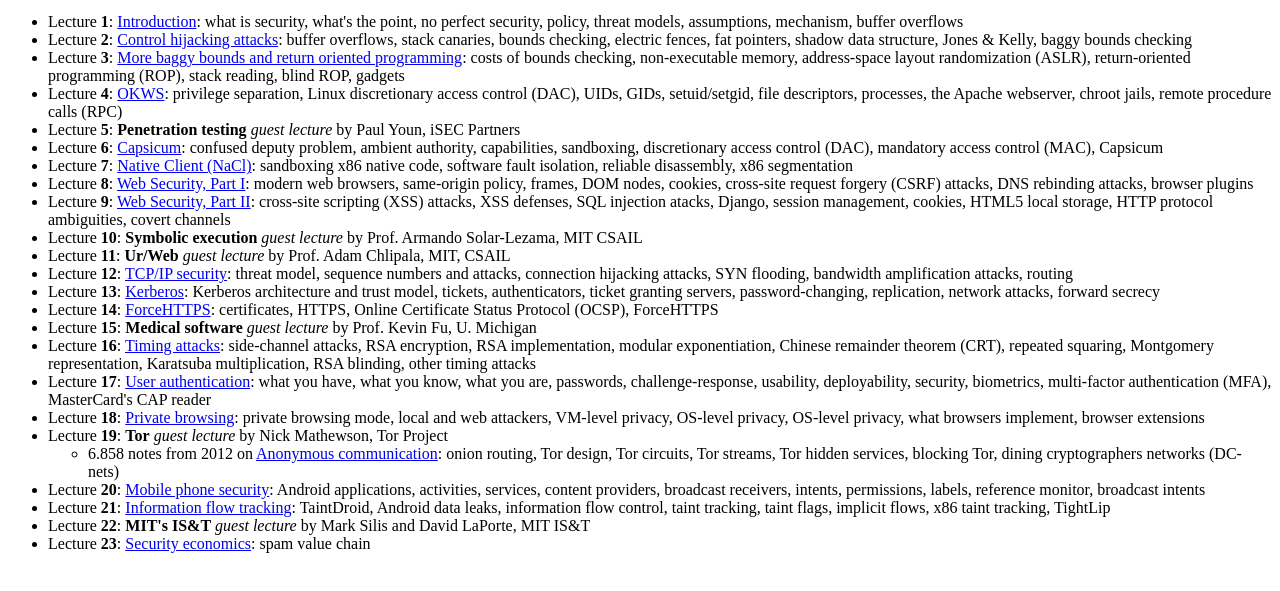
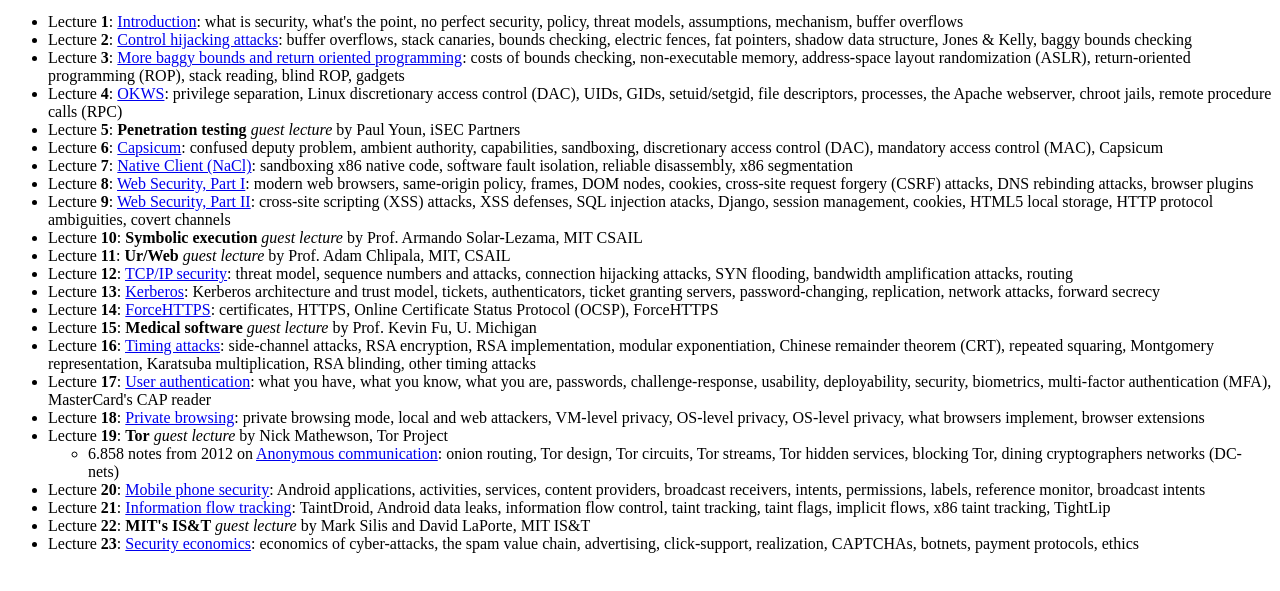
Before and after one commit to alinush/6.858-lecture-notes, a plain HTML site: page index.html in a window 1280 px wide. Shown: the part 87-678 px from the top of the page. Drawn offline with Linux system fonts and the light colour scheme.

Commit message:
updated index

```diff
--- a/index.html
+++ b/index.html
@@ -28,5 +28,5 @@
 <li>Lecture <strong>20</strong>: <a href="l20-android.html">Mobile phone security</a>: Android applications, activities, services, content providers, broadcast receivers, intents, permissions, labels, reference monitor, broadcast intents</li>
 <li>Lecture <strong>21</strong>: <a href="l21-taintdroid.html">Information flow tracking</a>: TaintDroid, Android data leaks, information flow control, taint tracking, taint flags, implicit flows, x86 taint tracking, TightLip</li>
 <li>Lecture <strong>22</strong>: <strong>MIT's IS&amp;T</strong> <em>guest lecture</em> by Mark Silis and David LaPorte, MIT IS&amp;T</li>
-<li>Lecture <strong>23</strong>: <a href="l23-click-trajectories.html">Security economics</a>: spam value chain</li>
+<li>Lecture <strong>23</strong>: <a href="l23-click-trajectories.html">Security economics</a>: economics of cyber-attacks, the spam value chain, advertising, click-support, realization, CAPTCHAs, botnets, payment protocols, ethics</li>
 </ul>
```
Also changed, not shown: 1 other file.
